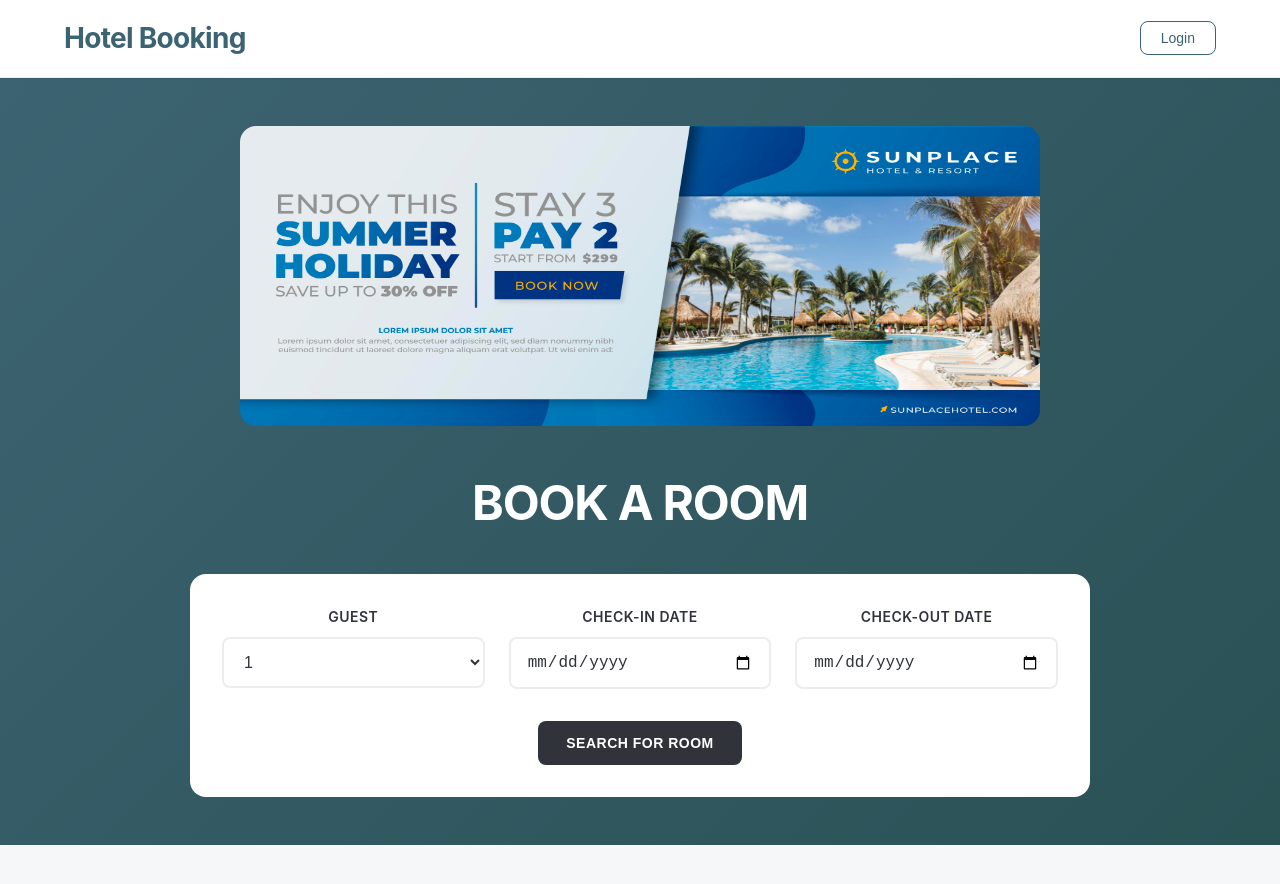
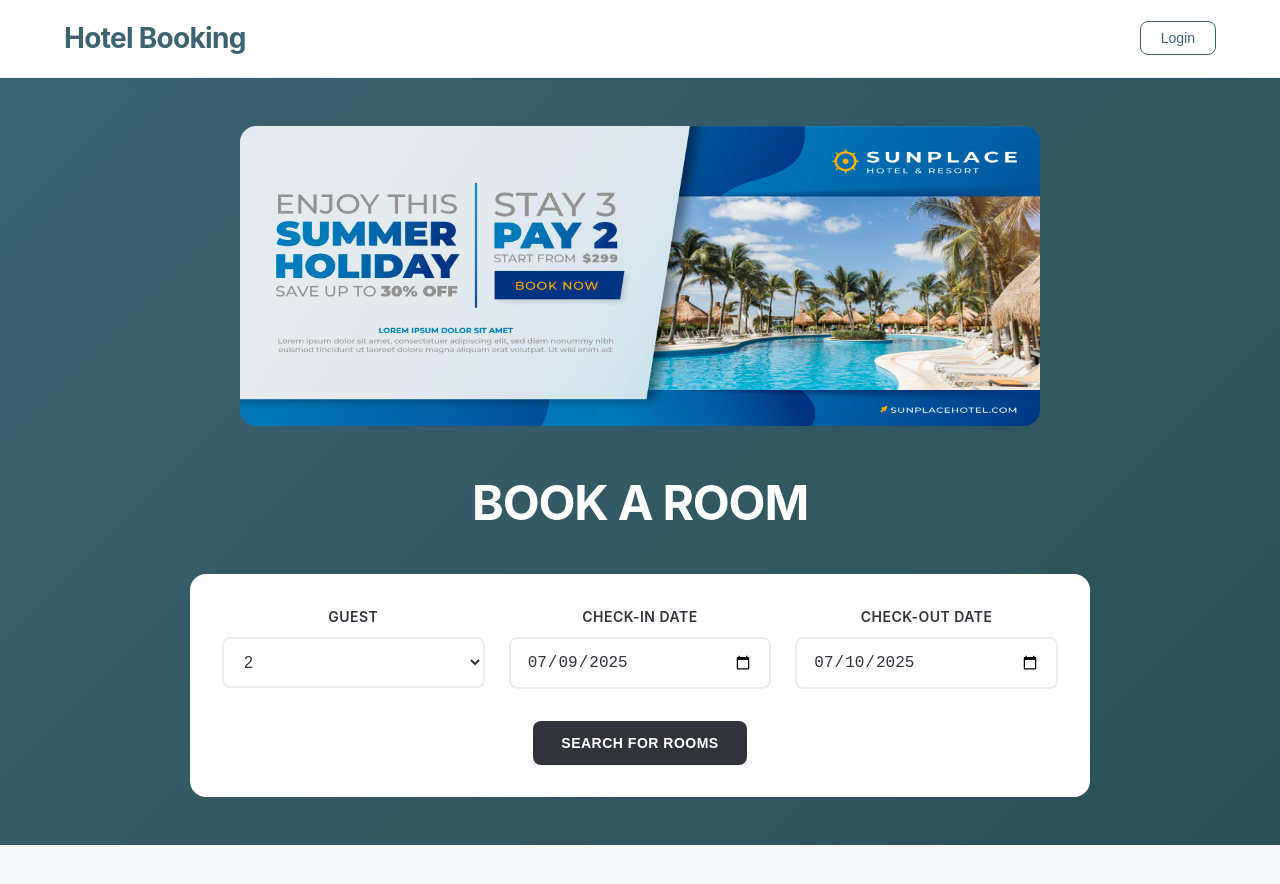
Before and after one commit to rijwan2020/hotel-booking-app, a Vue app: page / in a window 1280 px wide. Shown: the top 884 px of the page. Built offline with nearby package versions, Linux system fonts and the light colour scheme.

Commit message:
slicing room search

```diff
--- /dev/null
+++ b/src/components/RoomSearch.vue
@@ -0,0 +1,114 @@
+<template>
+  <div class="hero-section">
+    <div class="hero-image">
+      <img
+        src="../assets/images/banner-3.jpg"
+        alt="banner image"
+        class="banner-image"
+      />
+    </div>
+    <div class="hero-content">
+      <h1>Book A Room</h1>
+      <div class="search-form">
+        <form @submit.prevent="handleSearch">
+          <div class="form-row">
+            <div class="form-group">
+              <label>Guest</label>
+              <select v-model="searchForm.guests" :disabled="loading">
+                <option value="1">1</option>
+                <option value="2">2</option>
+                <option value="3">3</option>
+                <option value="4">4</option>
+                <option value="5">5</option>
+              </select>
+            </div>
+            <div class="form-group">
+              <label>Check-in Date</label>
+              <input
+                v-model="searchForm.checkIn"
+                type="date"
+                required
+                :min="today"
+                :disabled="loading"
+              />
+            </div>
+            <div class="form-group">
+              <label>Check-out Date</label>
+              <input
+                v-model="searchForm.checkOut"
+                type="date"
+                required
+                :min="minCheckOut"
+                :disabled="loading"
+              />
+            </div>
+          </div>
+          <button type="submit" class="btn btn-dark" :disabled="loading">
+            {{ loading ? "SEARCHING..." : "SEARCH FOR ROOMS" }}
+          </button>
+        </form>
+      </div>
+    </div>
+  </div>
+</template>
+
+<script setup>
+import { ref, computed, onMounted } from "vue";
+
+const emit = defineEmits(["search", "loading", "error"]);
+
+const loading = ref(false);
+const today = ref("");
+
+const searchForm = ref({
+  guests: "2",
+  checkIn: "",
+  checkOut: "",
+});
+
+const minCheckOut = computed(() => {
+  if (!searchForm.value.checkIn) return today.value;
+  const checkInDate = new Date(searchForm.value.checkIn);
+  checkInDate.setDate(checkInDate.getDate() + 1);
+  return checkInDate.toISOString().split("T")[0];
+});
+
+const handleSearch = async () => {
+  if (!searchForm.value.checkIn || !searchForm.value.checkOut) {
+    emit("error", "Please select check-in and check-out dates");
+    return;
+  }
+
+  if (
+    new Date(searchForm.value.checkOut) <= new Date(searchForm.value.checkIn)
+  ) {
+    emit("error", "Check-out date must be after check-in date");
+    return;
+  }
+
+  loading.value = true;
+  emit("loading", true);
+
+  try {
+    emit("search", {
+      searchParams: { ...searchForm.value },
+    });
+  } catch (error) {
+    const message = error.response?.data?.error || "Failed to search rooms";
+    emit("error", message);
+  } finally {
+    loading.value = false;
+    emit("loading", false);
+  }
+};
+
+onMounted(() => {
+  const todayDate = new Date();
+  const tomorrow = new Date(todayDate);
+  tomorrow.setDate(tomorrow.getDate() + 1);
+
+  today.value = todayDate.toISOString().split("T")[0];
+  searchForm.value.checkIn = today.value;
+  searchForm.value.checkOut = tomorrow.toISOString().split("T")[0];
+});
+</script>
--- a/src/pages/Home.vue
+++ b/src/pages/Home.vue
@@ -1,47 +1,18 @@
 <template>
-  <div class="hero-section">
-    <div class="hero-image">
-      <img src="../assets/images/banner-3.jpg" alt="banner image" class="banner-image">
-    </div>
-    <div class="hero-content">
-      <h1>Book A Room</h1>
-      <div class="search-form">
-        <div class="form-row">
-          <div class="form-group">
-            <label>Guest</label>
-            <select>
-              <option value="1">1</option>
-              <option value="2">2</option>
-              <option value="3">3</option>
-              <option value="4">4</option>
-              <option value="5">5</option>
-            </select>
-          </div>
-          <div class="form-group">
-            <label>Check-in Date</label>
-            <input type="date" required>
-          </div>
-          <div class="form-group">
-            <label>Check-out Date</label>
-            <input type="date" required>
-          </div>
-        </div>
-        <button class="btn btn-dark">Search For Room</button>
-      </div>
-    </div>
-  </div>
+  <room-search v-if="currentPage === 'search'" @search="handleRoomSearch" />
 </template>
 
-<script>
-export default {
-  setup () {
+<script setup>
+import { ref } from "vue";
+import RoomSearch from "../components/RoomSearch.vue";
 
+const currentPage = ref("search");
+const searchParams = ref({});
 
-    return {}
-  }
-}
+const handleRoomSearch = (data) => {
+  console.log("🚀 ~ handleRoomSearch ~ data:", data);
+  // rooms.value = data.rooms
+  searchParams.value = data.searchParams;
+  currentPage.value = "rooms";
+};
 </script>
-
-<style lang="scss" scoped>
-
-</style>
```
Also changed, not shown: src/router/index.js (+12 -12 lines), src/components/RoomCard.vue (deleted), src/components/RoomSelection.vue (added).
